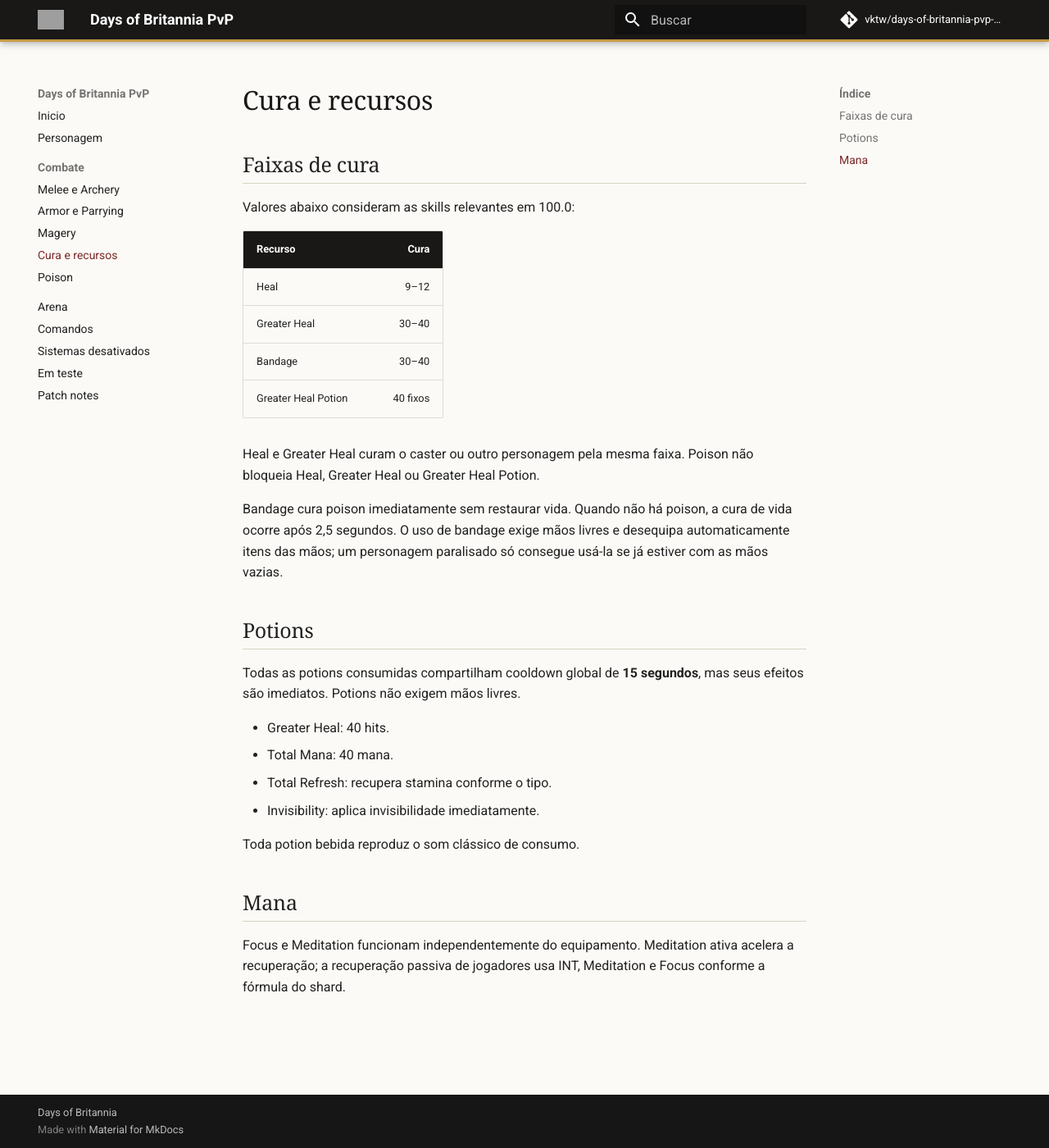
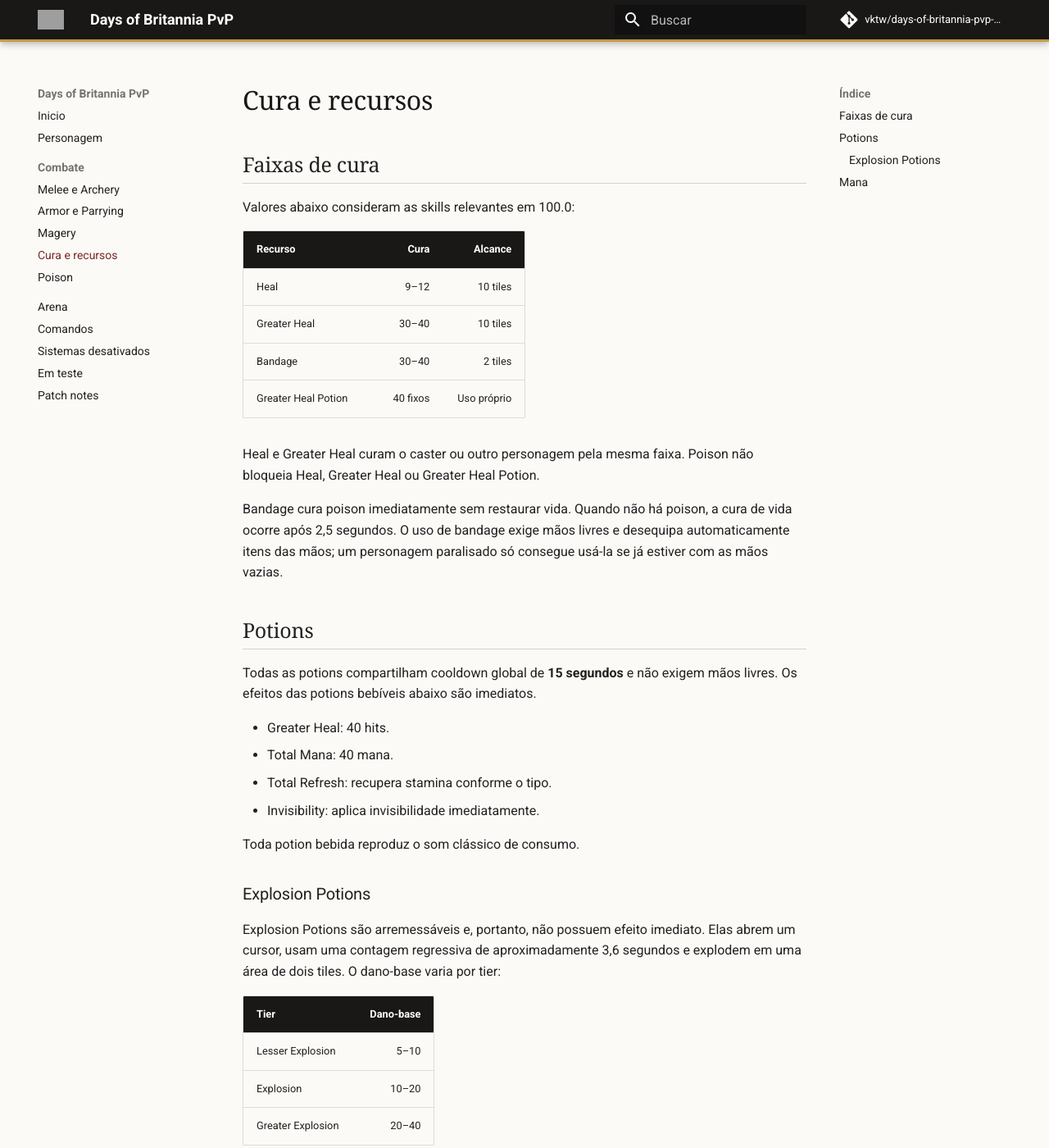
Before and after one commit to vktw/days-of-britannia-pvp-wiki, an MkDocs documentation site: the page built from docs/combate/cura-recursos.md, in a window 1280 px wide and 1400 px high. Shown: the whole window at 82% size. Built offline with MkDocs 1.6.1 and Material for MkDocs 9.7.7, drawn with Linux system fonts in a browser that asks for light colours; comment, search, counter and statistics services are not loaded; some of the changed text lies outside the part shown; grey boxes are pictures that could not be loaded.

Commit message:
docs: complete live PvP mechanics reference

```diff
--- a/docs/combate/cura-recursos.md
+++ b/docs/combate/cura-recursos.md
@@ -4,12 +4,12 @@
 
 Valores abaixo consideram as skills relevantes em 100.0:
 
-| Recurso | Cura |
-|---|---:|
-| Heal | 9–12 |
-| Greater Heal | 30–40 |
-| Bandage | 30–40 |
-| Greater Heal Potion | 40 fixos |
+| Recurso | Cura | Alcance |
+|---|---:|---:|
+| Heal | 9–12 | 10 tiles |
+| Greater Heal | 30–40 | 10 tiles |
+| Bandage | 30–40 | 2 tiles |
+| Greater Heal Potion | 40 fixos | Uso próprio |
 
 Heal e Greater Heal curam o caster ou outro personagem pela mesma faixa. Poison não bloqueia Heal, Greater Heal ou Greater Heal Potion.
 
@@ -17,7 +17,7 @@ Bandage cura poison imediatamente sem restaurar vida. Quando não há poison, a
 
 ## Potions
 
-Todas as potions consumidas compartilham cooldown global de **15 segundos**, mas seus efeitos são imediatos. Potions não exigem mãos livres.
+Todas as potions compartilham cooldown global de **15 segundos** e não exigem mãos livres. Os efeitos das potions bebíveis abaixo são imediatos.
 
 - Greater Heal: 40 hits.
 - Total Mana: 40 mana.
@@ -26,6 +26,18 @@ Todas as potions consumidas compartilham cooldown global de **15 segundos**, mas
 
 Toda potion bebida reproduz o som clássico de consumo.
 
+### Explosion Potions
+
+Explosion Potions são arremessáveis e, portanto, não possuem efeito imediato. Elas abrem um cursor, usam uma contagem regressiva de aproximadamente 3,6 segundos e explodem em uma área de dois tiles. O dano-base varia por tier:
+
+| Tier | Dano-base |
+|---|---:|
+| Lesser Explosion | 5–10 |
+| Explosion | 10–20 |
+| Greater Explosion | 20–40 |
+
+Quando mais de dois alvos entram na explosão, o dano é dividido pelo número de outros alvos atingidos. Os valores ainda passam pela escala aplicável à potion antes da distribuição.
+
 ## Mana
 
 Focus e Meditation funcionam independentemente do equipamento. Meditation ativa acelera a recuperação; a recuperação passiva de jogadores usa INT, Meditation e Focus conforme a fórmula do shard.
```
Also changed, not shown: docs/combate/magery.md (+17 -1 lines), docs/personagem.md (+3 -2 lines).
